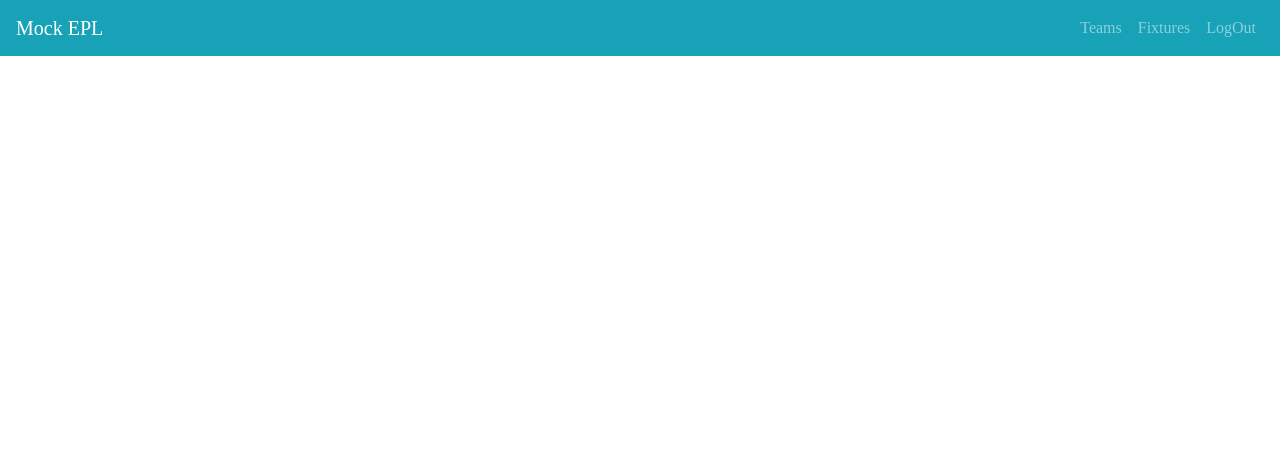
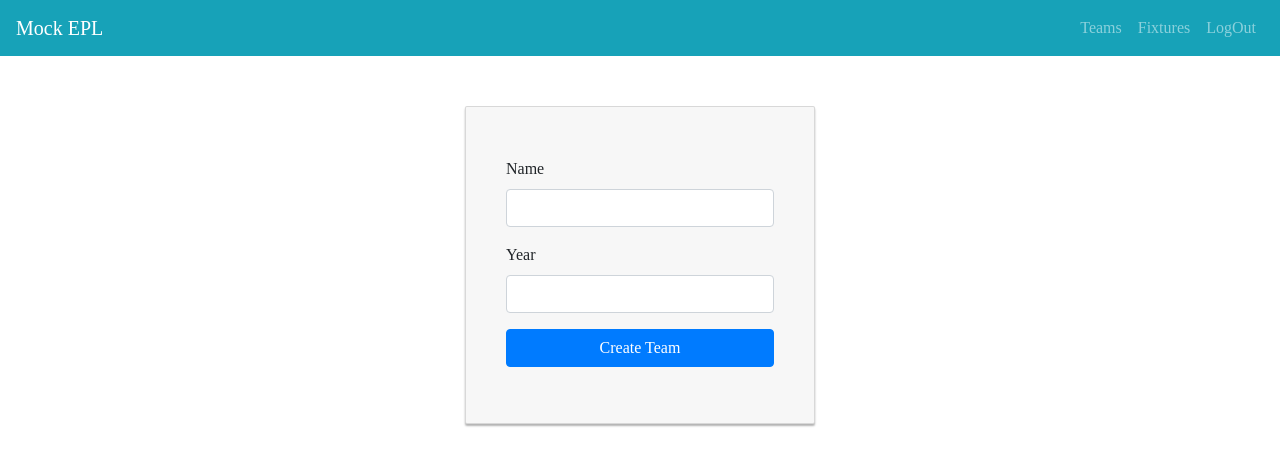
Before and after one commit to asyncdeveloper/mock-premier-league-client, a Vue app: page /teams/create in a window 1280 px wide. Shown: the top 466 px of the page. Built offline with nearby package versions, Linux system fonts and the light colour scheme; sample sign-in values are in the browser's storage.

Commit message:
Implement feature to create a team

```diff
--- /dev/null
+++ b/src/models/team.js
@@ -0,0 +1,6 @@
+export default class Team {
+    constructor(name, year_founded) {
+        this.name = name;
+        this.year_founded = year_founded;
+    }
+}
--- a/src/router/index.js
+++ b/src/router/index.js
@@ -3,8 +3,9 @@ import VueRouter from 'vue-router'
 import Home from '../views/Home.vue'
 import Register from "../views/Register";
 import Login from "../views/Login";
-import Teams from "../views/Teams";
-import Fixtures from "../views/Fixtures";
+import Team from "../views/team/Team";
+import Fixture from "../views/fixture/Fixture";
+import TeamCreate from "../views/team/TeamCreate";
 
 Vue.use(VueRouter);
 
@@ -27,12 +28,17 @@ Vue.use(VueRouter);
   {
     path: '/teams',
     name: 'Teams',
-    component: Teams
+    component: Team
+  },
+  {
+    path: '/teams/create',
+    name: 'TeamCreate',
+    component: TeamCreate
   },
   {
     path: '/fixtures',
     name: 'Fixtures',
-    component: Fixtures
+    component: Fixture
   }
 ];
 
--- a/src/services/team.service.js
+++ b/src/services/team.service.js
@@ -13,6 +13,13 @@ class TeamService {
         return await axios.delete(API_URL + '/teams/' + id, {headers: { Authorization: 'Bearer ' + token}});
     }
 
+    async createTeam(team, token) {
+        const response = await axios.post(API_URL + '/teams', team,
+            { headers: { Authorization: 'Bearer ' + token }
+        });
+        return response.data;
+    }
+
 }
 
 export default new TeamService();
--- a/src/views/Teams.vue
+++ b/src/views/fixture/Fixture.vue
@@ -15,12 +15,14 @@
             </tr>
             </thead>
             <tbody>
-            <tr v-for="team in teams" :key="team.id">
-                <td>{{ team.id }}</td>
-                <td>{{ team.name }}</td>
-                <td>{{ team.year_founded }}</td>
+            <tr v-for="fixture in fixtures" :key="fixture.id">
+                <td>{{ fixture.id }}</td>
+                <td>{{ fixture.title }}</td>
+                <td>{{ fixture.match_date }}</td>
+                <td>{{ fixture.team1.name }}</td>
+                <td>{{ fixture.team2.name }}</td>
                 <td>
-                    <b-button v-on:click="deleteTeam(team.id)" pill  size="sm" variant="danger">Delete </b-button>
+                    <b-button v-if="loggedIn" v-on:click="deleteFixture(fixture.id)" pill  size="sm" variant="danger">Delete </b-button>
                 </td>
             </tr>
             </tbody>
@@ -39,36 +41,41 @@
 </template>
 
 <script>
-    import Pagination from "./Pagination";
-    import TeamService from '../services/team.service';
+    import Pagination from "@/views/Pagination";
+    import FixtureService from '@/services/fixture.service';
 
     export default {
         components: { 'pagination': Pagination },
+        computed: {
+            loggedIn() {
+                return this.$store.state.auth.status.loggedIn;
+            }
+        },
         data() {
             //TODO:: use env for base URL
             return {
-                baseUrl: 'http://localhost:8000/api/teams',
+                baseUrl: 'http://localhost:8000/api/fixtures',
                 page: 1,
                 currentPage: 1,
                 start: 0,
                 end: 0,
                 totalPages: 0,
                 totalData: 0,
-                teams: [],
-                userCols: ['id', 'name', 'year_founded', 'actions'],
+                fixtures: [],
+                userCols: ['id', 'title', 'match date', 'home_team', 'away_team', 'actions'],
                 error: null,
                 message: null
             };
         },
         methods: {
-            async deleteTeam(id) {
+            async deleteFixture(id) {
                 try {
                     const token = this.$store.state.auth.user.access_token ?? null;
-                    const response = await TeamService.deleteTeam(id, token);
+                    const response = await FixtureService.deleteFixture(id, token);
 
                     if(response.status === 204) {
                         this.message = 'Deleted Successfully';
-                        this.teams = this.teams.filter( team => team.id !== id );
+                        this.fixtures = this.fixtures.filter( fixture => fixture.id !== id );
                     }
                 }catch (err) {
                     if(!err.response) {
@@ -85,11 +92,11 @@
             },
             async getData() {
                 try {
-                    const response = await TeamService.getAllTeams(this.page);
+                    const response = await FixtureService.getAllFixtures(this.page);
                     this.totalPages = response.meta.last_page;
                     this.totalData = response.meta.total;
                     this.currentPage = response.meta.current_page;
-                    this.teams = response.data;
+                    this.fixtures = response.data;
                     this.start = response.meta.from;
                     this.end = response.meta.to;
                 }
--- a/src/views/Fixtures.vue
+++ b/src/views/team/Team.vue
@@ -1,5 +1,11 @@
 <template id="user-table">
     <div class="mt-5 mb-5">
+        <div>
+            <router-link v-if="loggedIn" to="/teams/create">
+                <b-button pill variant="primary" >Create a Team</b-button>
+            </router-link>
+
+        </div>
         <div class="form-group">
             <div v-if="error" class="alert alert-danger" role="alert">
                 {{error}}
@@ -15,14 +21,18 @@
             </tr>
             </thead>
             <tbody>
-            <tr v-for="fixture in fixtures" :key="fixture.id">
-                <td>{{ fixture.id }}</td>
-                <td>{{ fixture.title }}</td>
-                <td>{{ fixture.match_date }}</td>
-                <td>{{ fixture.team1.name }}</td>
-                <td>{{ fixture.team2.name }}</td>
+            <tr v-for="team in teams" :key="team.id">
+                <td>{{ team.id }}</td>
+                <td>{{ team.name }}</td>
+                <td>{{ team.year_founded }}</td>
                 <td>
-                    <b-button v-on:click="deleteFixture(fixture.id)" pill  size="sm" variant="danger">Delete </b-button>
+                    <b-button
+                        v-if="loggedIn"
+                        v-on:click="deleteTeam(team.id)"
+                        pill  size="sm"
+                        variant="danger">
+                        Delete
+                    </b-button>
                 </td>
             </tr>
             </tbody>
@@ -41,36 +51,41 @@
 </template>
 
 <script>
-    import Pagination from "./Pagination";
-    import FixtureService from '../services/fixture.service';
+    import Pagination from "@/views/Pagination";
+    import TeamService from '@/services/team.service';
 
     export default {
         components: { 'pagination': Pagination },
+        computed: {
+            loggedIn() {
+                return this.$store.state.auth.status.loggedIn;
+            }
+        },
         data() {
             //TODO:: use env for base URL
             return {
-                baseUrl: 'http://localhost:8000/api/fixtures',
+                baseUrl: 'http://localhost:8000/api/teams',
                 page: 1,
                 currentPage: 1,
                 start: 0,
                 end: 0,
                 totalPages: 0,
                 totalData: 0,
-                fixtures: [],
-                userCols: ['id', 'title', 'match date', 'home_team', 'away_team', 'actions'],
+                teams: [],
+                userCols: ['id', 'name', 'year_founded', 'actions'],
                 error: null,
-                message: null
+                message: null,
             };
         },
         methods: {
-            async deleteFixture(id) {
+            async deleteTeam(id) {
                 try {
                     const token = this.$store.state.auth.user.access_token ?? null;
-                    const response = await FixtureService.deleteFixture(id, token);
+                    const response = await TeamService.deleteTeam(id, token);
 
                     if(response.status === 204) {
                         this.message = 'Deleted Successfully';
-                        this.fixtures = this.fixtures.filter( fixture => fixture.id !== id );
+                        this.teams = this.teams.filter( team => team.id !== id );
                     }
                 }catch (err) {
                     if(!err.response) {
@@ -87,11 +102,11 @@
             },
             async getData() {
                 try {
-                    const response = await FixtureService.getAllFixtures(this.page);
+                    const response = await TeamService.getAllTeams(this.page);
                     this.totalPages = response.meta.last_page;
                     this.totalData = response.meta.total;
                     this.currentPage = response.meta.current_page;
-                    this.fixtures = response.data;
+                    this.teams = response.data;
                     this.start = response.meta.from;
                     this.end = response.meta.to;
                 }
--- /dev/null
+++ b/src/views/team/TeamCreate.vue
@@ -0,0 +1,102 @@
+<template>
+    <div class="col-md-12">
+        <div class="card card-container">
+            <form name="form" @submit.prevent="handleCreate">
+                <div class="form-group">
+                    <label for="name">Name</label>
+                    <input
+                        v-model="team.name"
+                        id="name"
+                        v-validate="'required|min:3|max:191'"
+                        type="text"
+                        class="form-control"
+                        name="name" />
+                    <div
+                        v-if="submitted && errors.has('name')"
+                        class="alert-danger"
+                    >{{errors.first('name')}}</div>
+                </div>
+                <div class="form-group">
+                    <label for="year_founded">Year</label>
+                    <input
+                        v-model="team.year_founded"
+                        id="year_founded"
+                        v-validate="`required|digits:4|min_value:1600|max_value:${currentYear}`"
+                        type="text"
+                        class="form-control"
+                        name="year_founded" />
+                    <div
+                        v-if="submitted && errors.has('year_founded')"
+                        class="alert-danger"
+                    >{{errors.first('year_founded')}}</div>
+                </div>
+
+                <div class="form-group">
+                    <button class="btn btn-primary btn-block">Create Team</button>
+                </div>
+            </form>
+            <div
+                v-if="message"
+                class="alert"
+                :class="successful ? 'alert-success' : 'alert-danger'"
+            >{{message}}</div>
+        </div>
+    </div>
+</template>
+
+<script>
+    import Team from '@/models/team';
+    import TeamService from "@/services/team.service";
+
+    export default {
+        name: 'Register',
+        data() {
+            return {
+                team: new Team('', ''),
+                submitted: false,
+                successful: false,
+                message: '',
+                currentYear: new Date().getFullYear()
+            };
+        },
+        computed: {
+            loggedIn() {
+                return this.$store.state.auth.status.loggedIn;
+            }
+        },
+        mounted() {
+            if (!this.loggedIn) {
+                this.$router.push('/');
+            }
+        },
+        methods: {
+            async handleCreate() {
+                this.message = '';
+                this.submitted = true;
+
+                const isValid = await this.$validator.validateAll();
+
+                if (!isValid) {
+                    this.successful = false;
+                    this.message = "Validation failed";
+                    return;
+                }
+
+                try {
+                    const token = this.$store.state.auth.user.access_token ?? null;
+                    const response = await TeamService.createTeam(this.team, token);
+                    this.successful = true;
+                    this.message = response.message;
+                }
+                catch(err) {
+                    this.successful = false;
+                    if(err.response) {
+                        this.message = err.response.data.errors;
+                        return;
+                    }
+                    this.message = err.message;
+                }
+            }
+        }
+    };
+</script>
```
